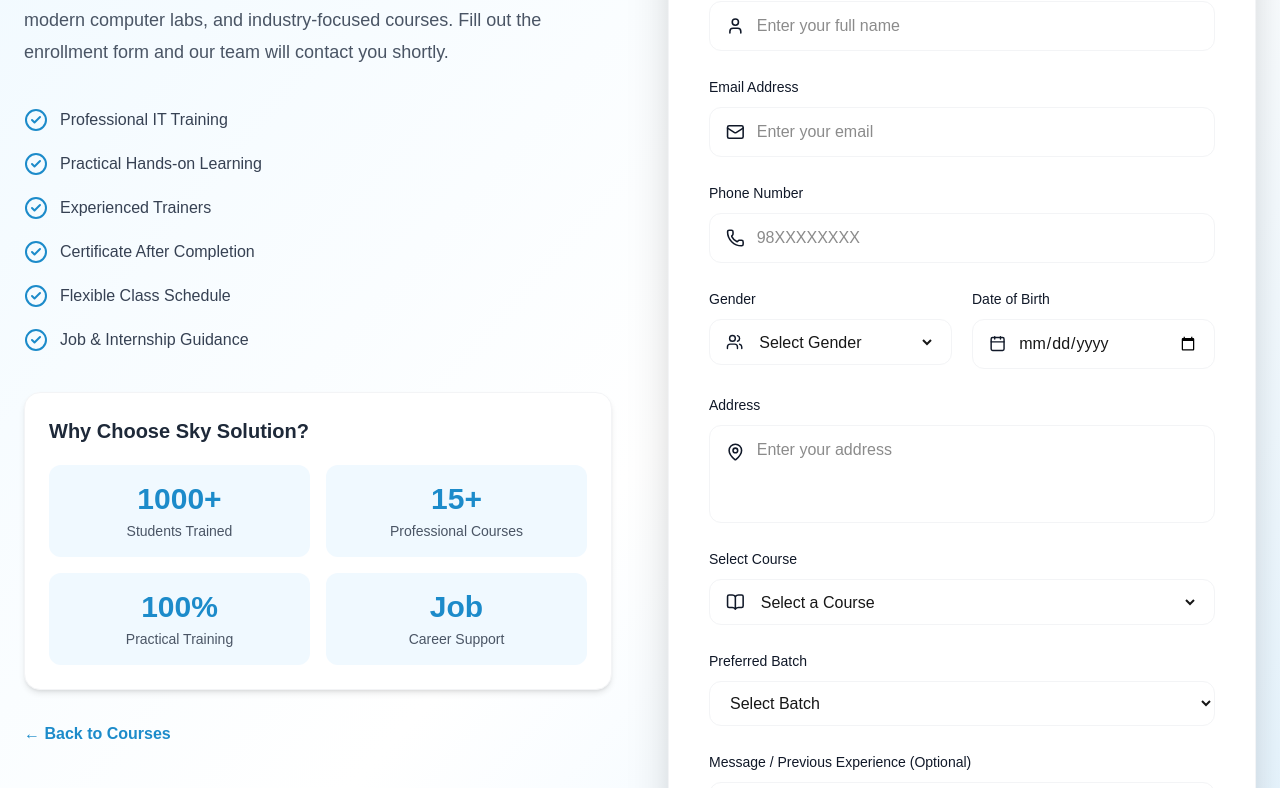
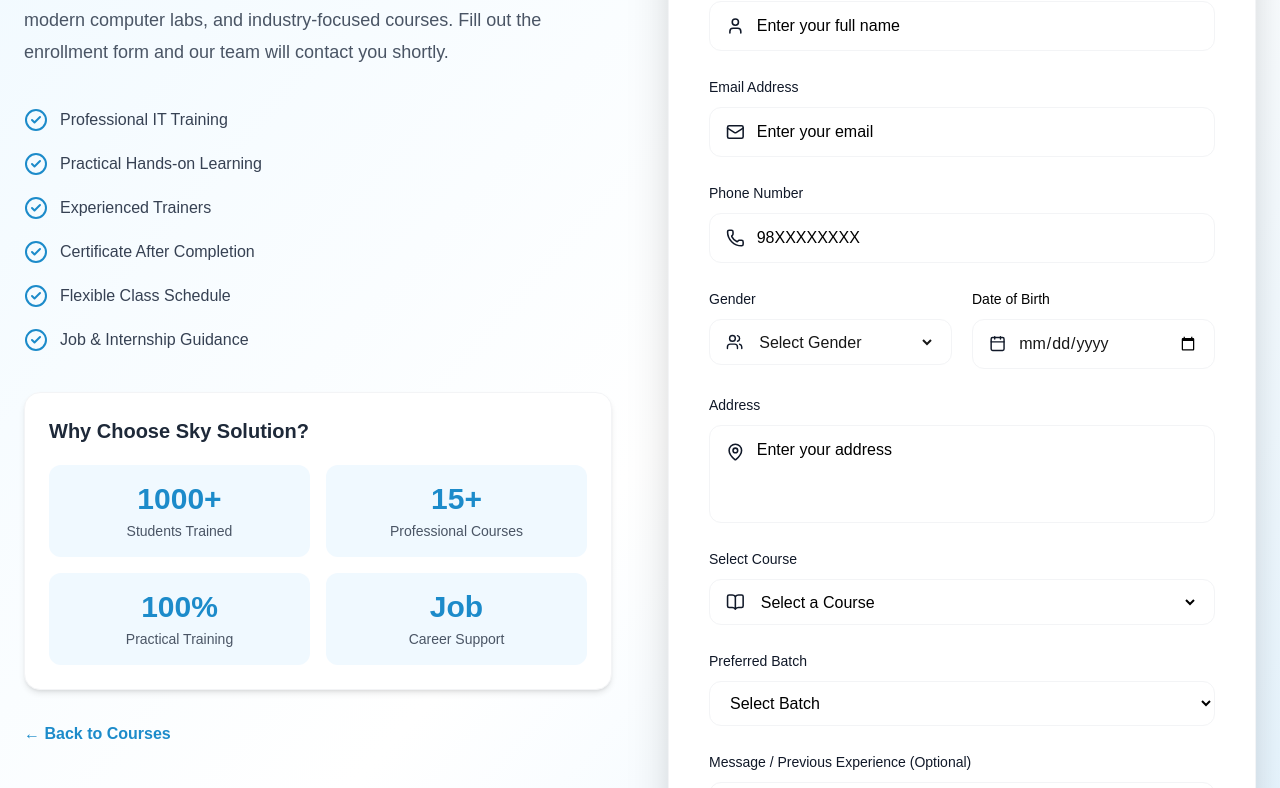
Before and after one commit to DiwakarAwasthi45/sky-solutions, a Next.js app: page /enrollment in a window 1280 px wide. Shown: the part 332-1120 px from the top of the page. Built offline with nearby package versions, Linux system fonts and the light colour scheme.

Commit message:
new  update

```diff
--- a/src/app/enrollment/page.jsx
+++ b/src/app/enrollment/page.jsx
@@ -146,7 +146,7 @@
             <input
               type="text"
               placeholder="Enter your full name"
-              className="ml-3 w-full outline-none text-sm sm:text-base"
+              className="ml-3 w-full outline-none text-sm sm:text-base placeholder:text-black"
             />
           </div>
         </div>
@@ -162,7 +162,7 @@
             <input
               type="email"
               placeholder="Enter your email"
-              className="ml-3 w-full outline-none text-sm sm:text-base"
+              className="ml-3 w-full outline-none text-sm sm:text-base placeholder:text-black"
             />
           </div>
         </div>
@@ -178,7 +178,7 @@
             <input
               type="tel"
               placeholder="98XXXXXXXX"
-              className="ml-3 w-full outline-none text-sm sm:text-base"
+              className="ml-3 w-full outline-none text-sm sm:text-base placeholder:text-black"
             />
           </div>
         </div>
@@ -204,7 +204,7 @@
           </div>
 
           <div>
-            <label className="text-sm font-medium text-gray-900">
+            <label className="text-sm font-medium text-black">
               Date of Birth
             </label>
 
@@ -230,7 +230,7 @@
             <textarea
               rows={3}
               placeholder="Enter your address"
-              className="ml-3 w-full outline-none resize-none text-sm sm:text-base"
+              className="ml-3 w-full outline-none resize-none text-sm sm:text-base placeholder:text-black"
             />
           </div>
         </div>
@@ -244,7 +244,7 @@
           <div className="flex items-center border border-gray-100  rounded-xl px-3 sm:px-4 py-3 mt-2">
             <BookOpen className="w-5 h-5 text-gray-900" />
 
-            <select className="ml-3 w-full outline-none bg-transparent text-sm sm:text-base">
+            <select className="ml-3 w-full outline-none bg-transparent text-black text-sm sm:text-base">
               <option>Select a Course</option>
               {courses.map((course) => (
                 <option key={course}>{course}</option>
@@ -259,7 +259,7 @@
             Preferred Batch
           </label>
 
-          <select className="w-full border border-gray-100 rounded-xl px-3 sm:px-4 py-3 mt-2 outline-none text-sm sm:text-base">
+          <select className="w-full border text-black border-gray-100 rounded-xl px-3 sm:px-4 py-3 mt-2 outline-none text-sm sm:text-base">
             <option>Select Batch</option>
             <option>Morning (6:00 AM - 9:00 AM)</option>
             <option>Day (10:00 AM - 2:00 PM)</option>
@@ -278,7 +278,7 @@
             <textarea
               rows={4}
               placeholder="Tell us about yourself..."
-              className="ml-3 w-full outline-none resize-none text-sm sm:text-base"
+              className="ml-3 w-full outline-none resize-none text-sm sm:text-base placeholder:text-black"
             />
           </div>
         </div>
```
